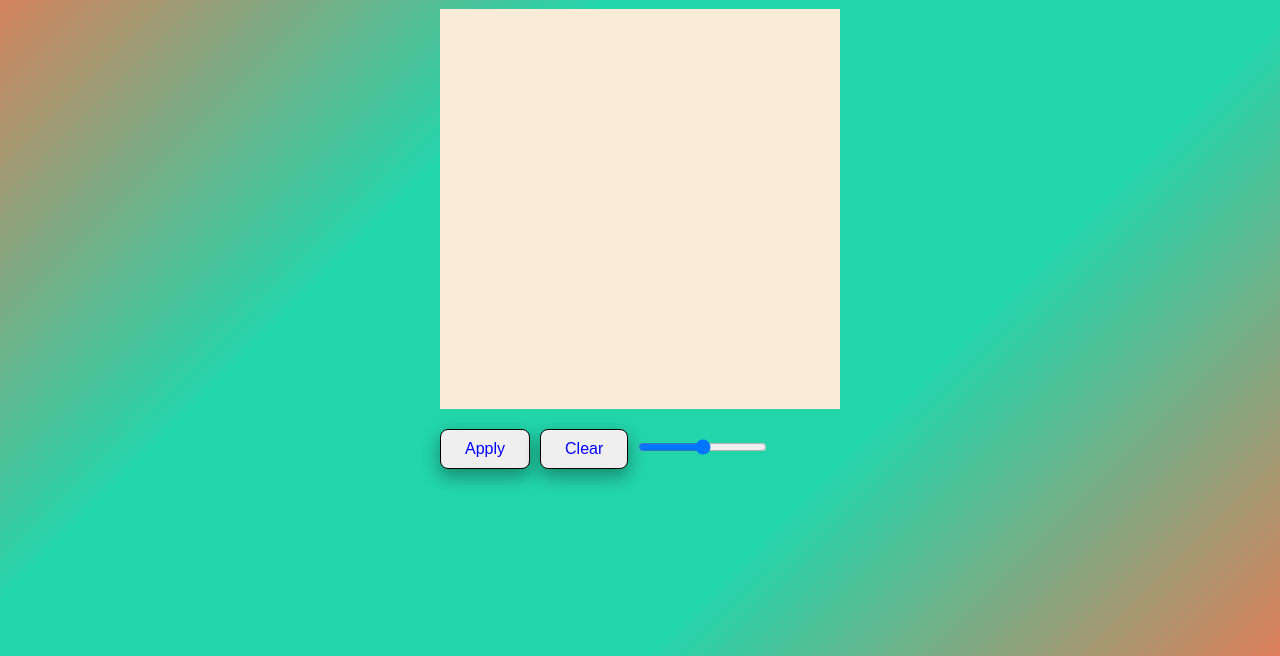
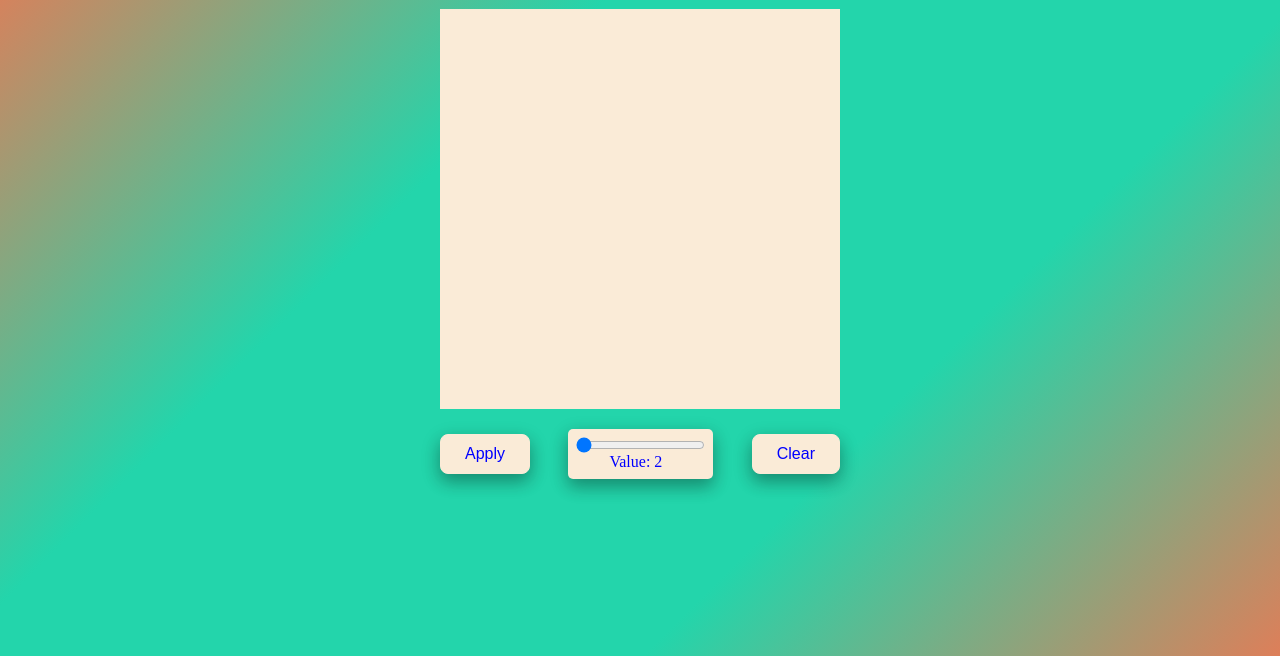
Before and after one commit to Alex44499/etch-a-sketch, a plain HTML site: page index.html in a window 1280 px wide. Shown: the part 88-744 px from the top of the page. Drawn offline with Linux system fonts and the light colour scheme.

Commit message:
Add slider

```diff
--- a/index.html
+++ b/index.html
@@ -30,12 +30,15 @@
         <div class="btn-1">
           <button>Apply</button>
         </div>
+        <div class="slider">
+          <input type="range" min="2" max="30" step="2" value="0"  />
+          <div class="value"></div>
+        </div>
         <div class="btn-2">
           <button>Clear</button>
         </div>
-        <div class="btn-3">
-          <input type="range" min="2" max="30" step="1" />
-        </div>
+
+
       </div>
     </div>
 
--- a/script.js
+++ b/script.js
@@ -0,0 +1,37 @@
+const container = document.querySelector(".container-grid")
+
+const slider = document.querySelector("input")
+const value = document.querySelector(".value")
+
+
+
+value.textContent = "Value: " + slider.value
+slider.oninput=function(){
+	value.textContent = "Value: " + this.value
+}
+
+
+
+// Get number from slider
+
+
+// Create number of divs = to obtained number
+// Change div color with click event
+
+
+
+///////////////////////////////////////////////////////
+
+// const grid = document.createElement("div")
+
+// function getSliderNumber (slider){
+
+// }
+
+// grid.className = "grid"
+
+// grid.style.width = '30px'
+// grid.style.height = '30px'
+// grid.style.backgroundColor = 'black'
+
+// container.append(grid)
--- a/style.css
+++ b/style.css
@@ -36,28 +36,53 @@ h1 {
 /** MAIN CONTENT **/
 
 .container-settings {
+
   display: flex;
-  gap: 10px;
+  justify-content: space-between;
   align-items: center;
-  width: 200px;
-  height: 80px;
+  margin-top: 20px;
+
+  width: 400px;
+  height: 50px;
 }
 
 .container-grid {
+  background-color: antiquewhite;
   width: 400px;
   height: 400px;
-  background-color: antiquewhite;
+
 }
 
 /** Buttons  */
 button {
   padding: 10px 24px;
   color: blue;
+  background: antiquewhite;
   font-size: 16px;
   cursor: pointer;
-  border: 1px solid black;
+  border: 1px solid antiquewhite;
   border-radius: 8px;
   box-shadow: 0 8px 16px 0 rgba(0, 0, 0, 0.2), 0 6px 20px 0 rgba(0, 0, 0, 0.19);
+}
+
+/**Slider  */
+
+.slider {
+  display: flex;
+  flex-direction: column;
+  align-items: center;
+
+  /* gap: 10px; */
+  background: antiquewhite;
+  padding: 8px;
+  border-radius: 5px;
+  box-shadow: 0 8px 16px 0 rgba(0, 0, 0, 0.2), 0 6px 20px 0 rgba(0, 0, 0, 0.19);
+}
+
+.value {
+  color: blue;
+  font-size: 16px;
+  padding-right: 10px;
 }
 
 button:hover {
```
